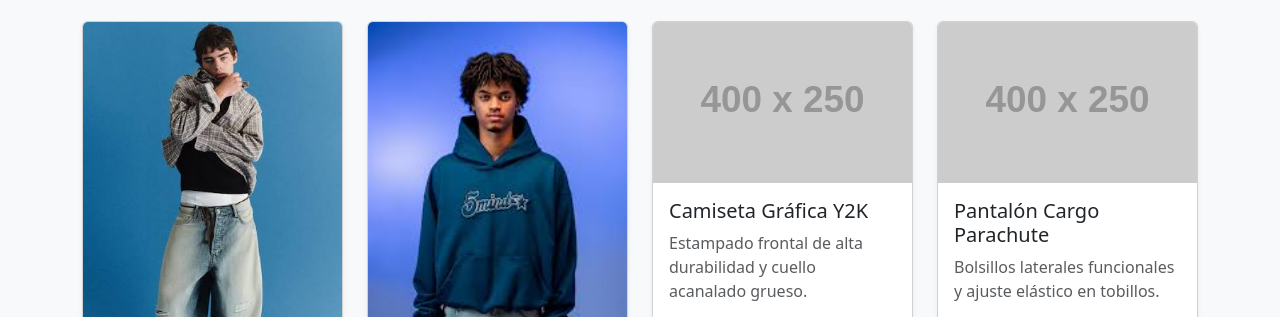
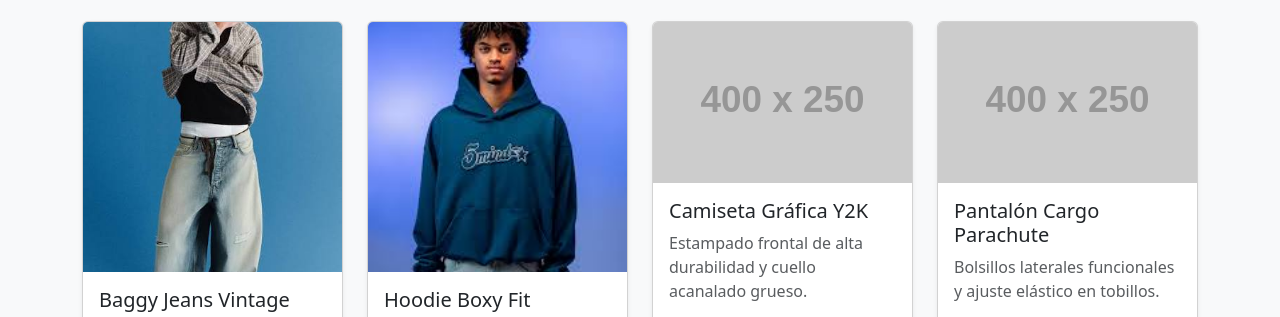
Before and after one commit to christian-martinez08/Christian-Aparicio.github.io, a plain HTML site: page index.html in a window 1280 px wide. Shown: the part 467-784 px from the top of the page. Drawn offline with nearby package versions, Linux system fonts and the light colour scheme; placeholder pictures from the web are drawn by us.

Commit message:
Update index.html

```diff
--- a/index.html
+++ b/index.html
@@ -55,7 +55,7 @@
             <!-- Tarjeta 1: Baggy Jeans -->
             <div class="col-12 col-md-6 col-lg-3">
                 <div class="card h-100 shadow-sm">
-                    <img src="images t1.jpg" class="card-img-top" alt="Baggy Jeans">
+                   <img src="images t1.jpg" class="card-img-top" alt="Baggy Jeans" style="height: 250px; object-fit: cover;">
                     <div class="card-body d-flex flex-column">
                         <h5 class="card-title">Baggy Jeans Vintage</h5>
                         <p class="card-text text-muted">Corte ancho de mezclilla pesada con lavado estilo años 2000.</p>
@@ -70,7 +70,7 @@
             <!-- Tarjeta 2: Hoodie Boxy -->
             <div class="col-12 col-md-6 col-lg-3">
                 <div class="card h-100 shadow-sm">
-                     <img src="images t2.jpg" class="card-img-top" alt="Hoodie Boxy">
+                    <img src="images t2.jpg" class="card-img-top" alt="Hoodie Boxy" style="height: 250px; object-fit: cover;">
                     <div class="card-body d-flex flex-column">
                         <h5 class="card-title">Hoodie Boxy Fit</h5>
                         <p class="card-text text-muted">Sudadera de algodón grueso con caída estructurada en hombros.</p>
@@ -162,7 +162,7 @@
                 <div class="modal-body">
                     <div class="row align-items-center">
                         <div class="col-md-6 mb-3 mb-md-0">
-                          <img src="images t2.jpg" class="img-fluid rounded shadow-sm" alt="Hoodie Boxy">
+                         <img src="images t2.jpg" class="img-fluid w-100 rounded shadow-sm" alt="Hoodie Boxy" style="object-fit: cover; height: 280px;">
                         </div>
                         <div class="col-md-6">
                             <h4 class="fw-bold">Hoodie Boxy Fit</h4>
```
